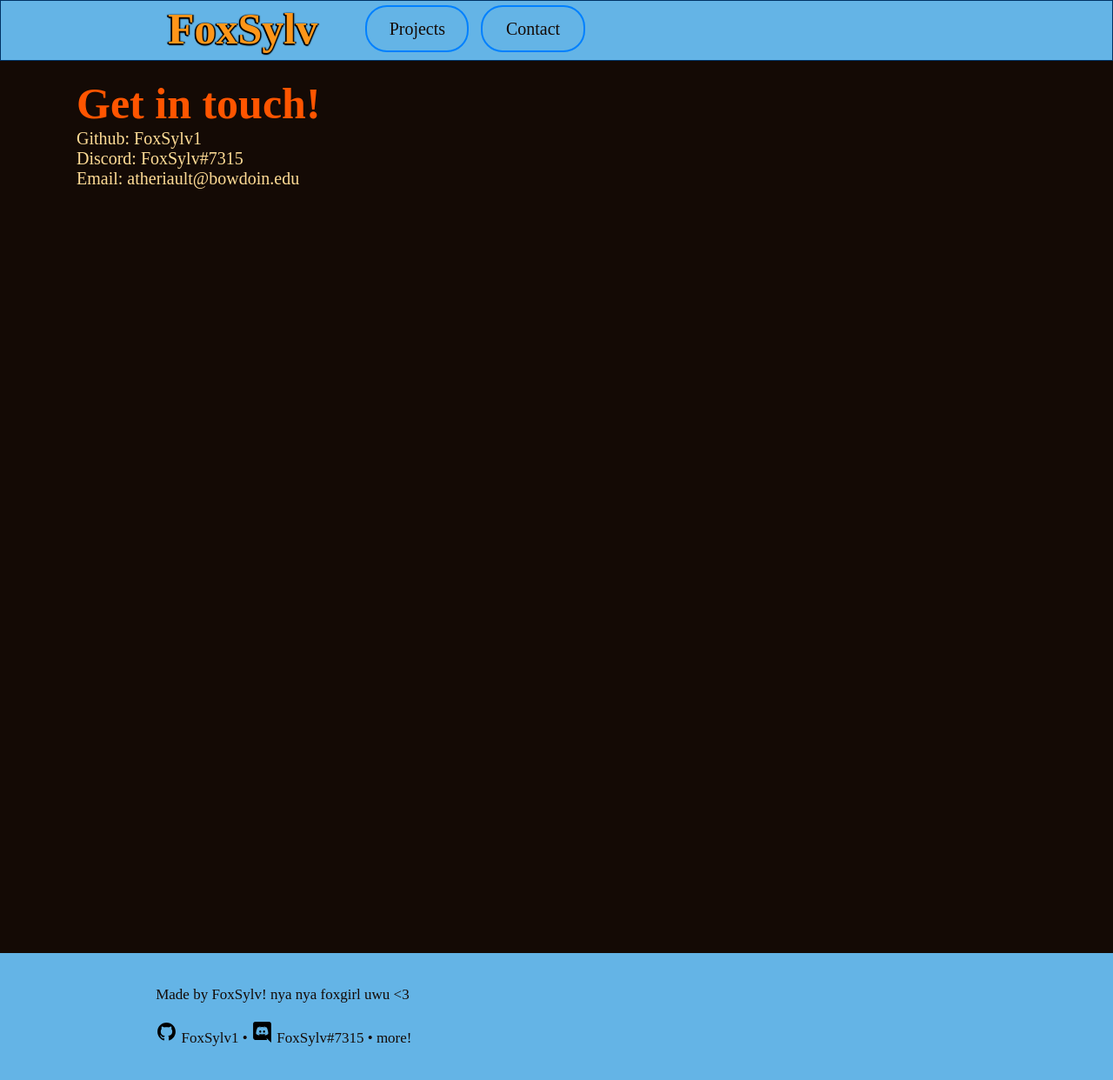
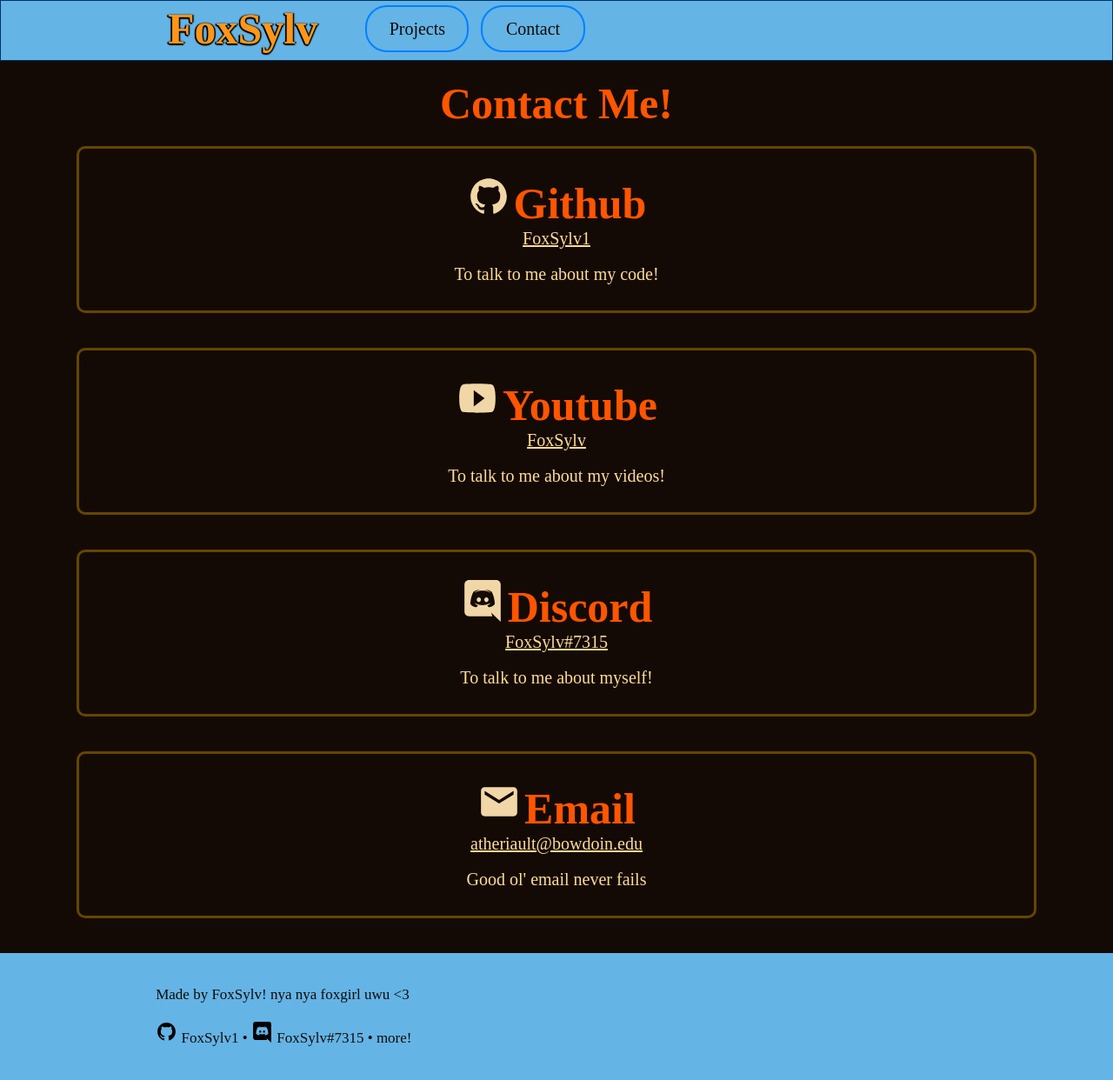
Before and after one commit to FoxSylv1/FoxSylv1.github.io, a Jekyll site: the page built from contact.md, in a window 1280 px wide and 1246 px high. Shown: the top 1242 px of the window at 87% size. Built offline with Jekyll 4.4.1, drawn with Linux system fonts in a browser that asks for light colours.

Commit message:
Improve design of contact page.
Moves the contact details into centered boxes with more information.

```diff
--- a/_sass/_variables.scss
+++ b/_sass/_variables.scss
@@ -1,7 +1,9 @@
 @charset "utf-8";
 
 $black: rgb(20, 10, 5);
+
 $beige: rgb(255, 220, 150);
+$dark-beige: rgb(200, 175, 100);
 
 $xlight-blue: rgb(0, 128, 255);
 $light-blue: rgb(50, 150, 255);
--- a/contact.md
+++ b/contact.md
@@ -2,18 +2,77 @@
 title: Contact Me!
 description: Contact me! Or don't! I don't mind either way :)
 keywords: [foxsylv, contact]
+css: contact.css
 permalink: /contact/
 ---
 
-<h1>
-    Get in touch!
-</h1>
-<p>
-    Github: FoxSylv1
-</p>
-<p>
-    Discord: FoxSylv#7315
-</p>
-<p>
-    Email: atheriault@bowdoin.edu
-</p>
+<div class="title">
+    <h1>
+        Contact Me!
+    </h1>
+</div>
+
+<div class="contact-data box">
+    <img class="contact-icon to-beige" src="{{ "assets/github-icon.svg" | relative_url }}" title="Github" alt="Github Icon">
+    <h1>
+        Github
+    </h1>
+    <p>
+        <a href="https://github.com/FoxSylv1" target="_blank" rel="noopener noreferrer">
+            FoxSylv1
+        </a>
+    </p>
+    <br>
+    <p>
+        To talk to me about my code!
+    </p>
+</div>
+
+<div class="contact-data box">
+    <img class="contact-icon to-beige" src="{{ "assets/youtube-icon.svg" | relative_url }}" title="Youtube" alt="Youtube Icon">
+    <h1>
+        Youtube
+    </h1>
+    <p>
+        <a href="https://www.youtube.com/channel/UCj7lR9rm06lCxE4kxkJeECA" target="_blank" rel="noopener noreferrer">
+            FoxSylv
+        </a>
+    </p>
+    <br>
+    <p>
+        To talk to me about my videos!
+    </p>
+</div>
+
+
+<div class="contact-data box">
+    <img class="contact-icon to-beige" src="{{ "assets/discord-icon.svg" | relative_url }}" title="Discord" alt="Discord Icon">
+    <h1>
+        Discord
+    </h1>
+    <p>
+        <a href="https://discord.com/users/294814074670284800" target="_blank" rel="noopener noreferrer">
+            FoxSylv#7315
+        </a>
+    </p>
+    <br>
+    <p>
+        To talk to me about myself!
+    </p>
+</div>
+
+<div class="contact-data box">
+    <img class="contact-icon to-beige" src="{{ "assets/email-icon.svg" | relative_url }}" title="Email" alt="Email Icon">
+    <h1>
+        Email
+    </h1>
+    <p>
+        <a href="mailto:atheriault@bowdoin.edu" target="_blank" rel="noopener noreferrer">
+            atheriault@bowdoin.edu
+        </a>
+    </p>
+    <br>
+    <p>
+        Good ol' email never fails
+    </p>
+</div>
--- /dev/null
+++ b/css/contact.scss
@@ -0,0 +1,42 @@
+---
+---
+
+@import "_variables";
+
+.title {
+    width: $used-width;
+    text-align: center;
+}
+
+.contact-icon {
+    width: 50px;
+}
+
+.contact-data {
+    padding: 30px;
+    margin-top: 20px;
+    margin-bottom: 40px;
+
+    & a {
+        &:link {
+            color: $beige;
+            text-decoration: underline;
+        }
+        &:visited {
+            color: $beige;
+            text-decoration: underline;
+        }
+        &:hover {
+            color: $dark-beige;
+            text-decoration: underline;
+        }
+        &:active {
+            color: $dark-beige;
+            text-decoration: underline;
+        }
+        &:focus {
+            color: $dark-beige;
+            text-decoration: underline;
+        }
+    }
+}
--- a/css/index.scss
+++ b/css/index.scss
@@ -48,7 +48,4 @@ $social-icon-padding: 10px;
 .social-icon {
     padding: $social-icon-padding;
     width: $social-icon-size;
-
-    /* Convert from black to beige */
-    filter: invert(100%) brightness(70%) sepia(100%);
 }
--- a/css/main.scss
+++ b/css/main.scss
@@ -44,3 +44,8 @@ p {
 
     text-align: center;
 }
+
+/* Converts black images to beige */
+.to-beige {
+    filter: invert(100%) brightness(70%) sepia(100%);
+}
```
Also changed, not shown: index.md (+3 -3 lines), assets/email-icon.svg (added).
